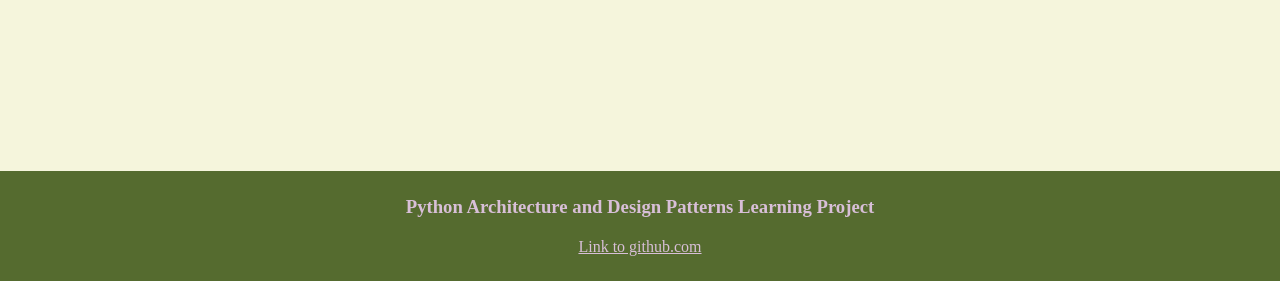
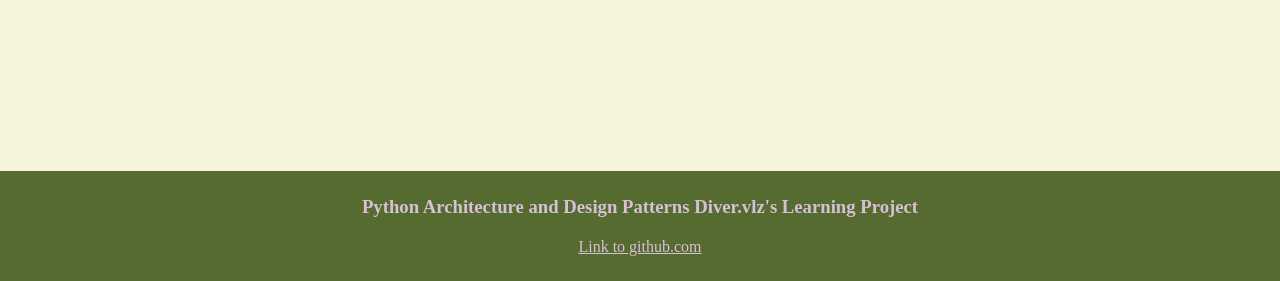
Before and after one commit to MyodsOnline/Pattern, a Python web app: template LocalProgect/templates/home.html in a window 1280 px wide. Shown: the part 529-810 px from the top of the page. Run offline with Jinja, Linux system fonts and the light colour scheme; the template is opened without the code that fills it, so the values that code supplies are empty.

Commit message:
"Windows" update

```diff
--- a/LocalProgect/templates/include_css.html
+++ b/LocalProgect/templates/include_css.html
@@ -46,6 +46,7 @@
     main {
         padding: 20px 50px;
         word-break: break-all;
+        overflow-y: scroll;
     }
     footer {
         color: thistle;
--- a/LocalProgect/templates/include_footer.html
+++ b/LocalProgect/templates/include_footer.html
@@ -1,2 +1,2 @@
-<h3>Python Architecture and Design Patterns Learning Project</h3>
+<h3>Python Architecture and Design Patterns Diver.vlz's Learning Project</h3>
 <a href="https://github.com/MyodsOnline/Pattern" target="_blank">Link to github.com</a>
```
Also changed, not shown: 1 other file.
